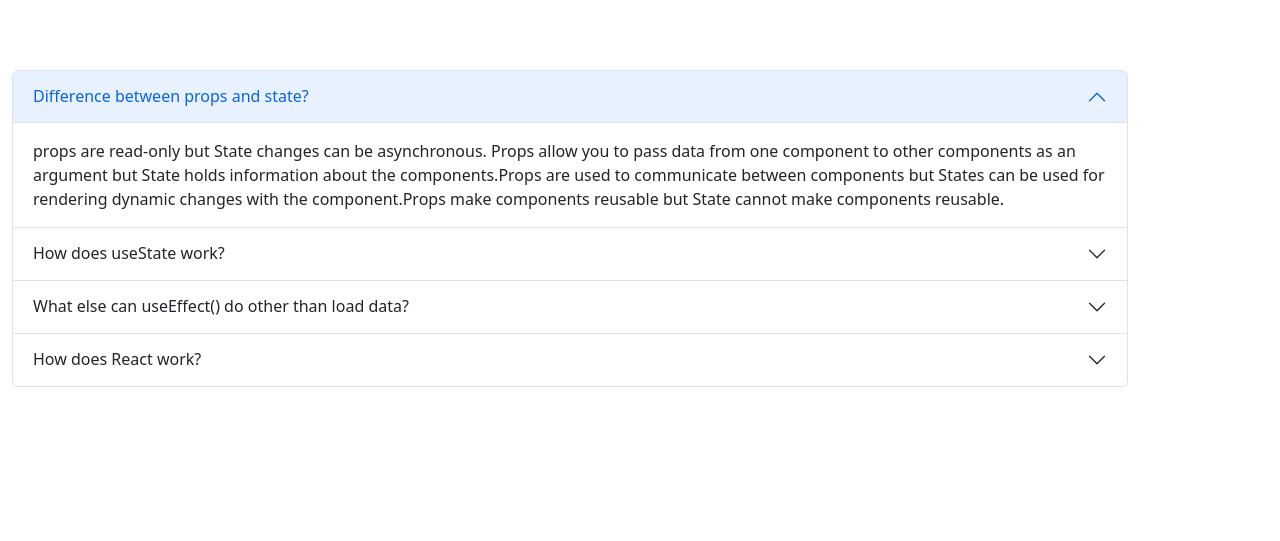
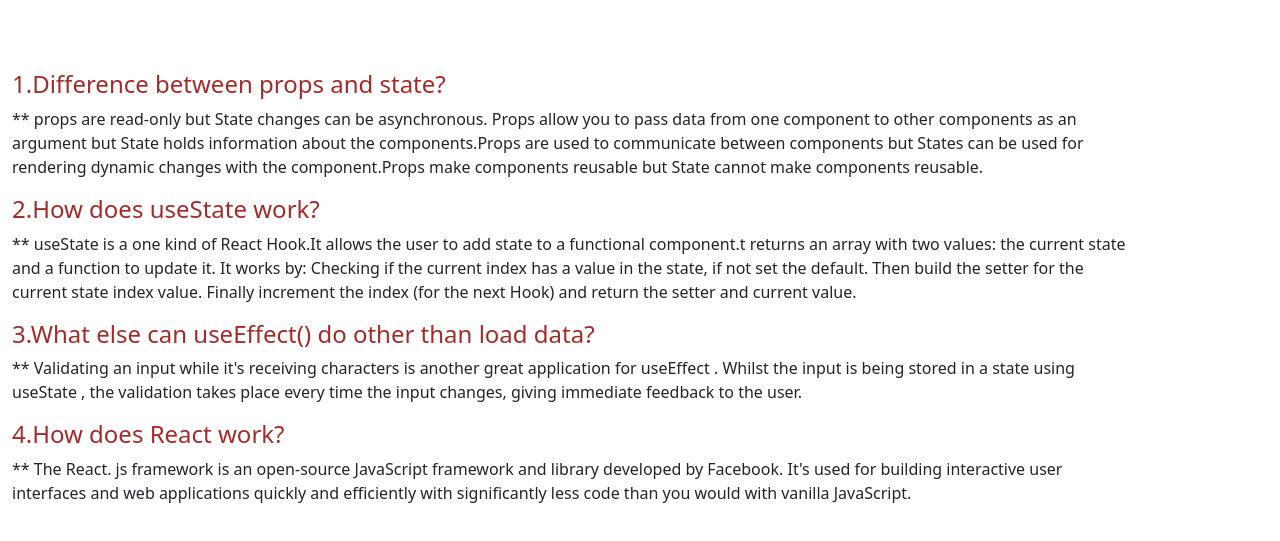
Before and after one commit to ShahidaAkter1/knowledge-cafe, a React (Vite) app: page / in a window 1280 px wide. Shown: the part 2033-2574 px from the top of the page. Before the commit the page ends 2468 px from the top, so only its background shows below. Built offline with nearby package versions, Linux system fonts and the light colour scheme.

Commit message:
Question Answer all added

```diff
--- /dev/null
+++ b/src/components/QuestionAnswer/QuestionAnswer.css
@@ -0,0 +1,3 @@
+.questionAnswer h4{
+    color: brown;
+}
--- a/src/components/QuestionAnswer/QuestionAnswer.jsx
+++ b/src/components/QuestionAnswer/QuestionAnswer.jsx
@@ -1,61 +1,23 @@
 import React from 'react';
+import './QuestionAnswer.css'
 
 const QuestionAnswer = () => {
     return (
-        <>
-            <div class="accordion my-5 container" id="accordionExample">
-  <div class="accordion-item">
-    <h2 class="accordion-header">
-      <button class="accordion-button" type="button" data-bs-toggle="collapse" data-bs-target="#collapseOne" aria-expanded="true" aria-controls="collapseOne">
-       Difference between props and state?
-      </button>
-    </h2>
-    <div id="collapseOne" class="accordion-collapse collapse show" data-bs-parent="#accordionExample">
-      <div class="accordion-body">
-        props are read-only but State changes can be asynchronous.
-        Props allow you to pass data from one component to other components as an argument but State holds information about the components.Props are used to communicate between components but States can be used for rendering dynamic changes with the component.Props make components reusable but State cannot make components reusable.
-      </div>
-    </div>
-  </div>
-  <div class="accordion-item">
-    <h2 class="accordion-header">
-      <button class="accordion-button collapsed" type="button" data-bs-toggle="collapse" data-bs-target="#collapseTwo" aria-expanded="false" aria-controls="collapseTwo">
-       How does useState work?
-      </button>
-    </h2>
-    <div id="collapseTwo" class="accordion-collapse collapse" data-bs-parent="#accordionExample">
-      <div class="accordion-body">
-        useState is a one kind of React Hook.It allows user to add state to a functional component.t returns an array with two values: the current state and a function to update it.
+        <div className='container questionAnswer my-5'>
+          <h4>1.Difference between props and state?</h4>
+          <p>** props are read-only but State changes can be asynchronous.
+        Props allow you to pass data from one component to other components as an argument but State holds information about the components.Props are used to communicate between components but States can be used for rendering dynamic changes with the component.Props make components reusable but State cannot make components reusable.</p>
+        <h4>2.How does useState work?</h4>
+        <p>** useState is a one kind of React Hook.It allows the user to add state to a functional component.t returns an array with two values: the current state and a function to update it.
         It works by: Checking if the current index has a value in the state, if not set the default. Then build the setter for the current state index value. Finally increment the index (for the next Hook) and return the setter and current value.
-      </div>
-    </div>
-  </div>
-  <div class="accordion-item">
-    <h2 class="accordion-header">
-      <button class="accordion-button collapsed" type="button" data-bs-toggle="collapse" data-bs-target="#collapseThree" aria-expanded="false" aria-controls="collapseThree">
-        What else can useEffect() do other than load data?
-      </button>
-    </h2>
-    <div id="collapseThree" class="accordion-collapse collapse" data-bs-parent="#accordionExample">
-      <div class="accordion-body">
-        <strong>This is the third item's accordion body.</strong> It is hidden by default, until the collapse plugin adds the appropriate classes that we use to style each element. These classes control the overall appearance, as well as the showing and hiding via CSS transitions. You can modify any of this with custom CSS or overriding our default variables. It's also worth noting that just about any HTML can go within the <code>.accordion-body</code>, though the transition does limit overflow.
-      </div>
-    </div>
-  </div>
-  <div class="accordion-item">
-    <h2 class="accordion-header">
-      <button class="accordion-button collapsed" type="button" data-bs-toggle="collapse" data-bs-target="#collapseThree" aria-expanded="false" aria-controls="collapseThree">
-        How does React work?
-      </button>
-    </h2>
-    <div id="collapseThree" class="accordion-collapse collapse" data-bs-parent="#accordionExample">
-      <div class="accordion-body">
-        <strong>This is the third item's accordion body.</strong> It is hidden by default, until the collapse plugin adds the appropriate classes that we use to style each element. These classes control the overall appearance, as well as the showing and hiding via CSS transitions. You can modify any of this with custom CSS or overriding our default variables. It's also worth noting that just about any HTML can go within the <code>.accordion-body</code>, though the transition does limit overflow.
-      </div>
-    </div>
-  </div>
-</div>
-        </>
+        </p>
+        <h4>3.What else can useEffect() do other than load data?</h4>
+        <p>** Validating an input while it's receiving characters is another great application for useEffect . Whilst the input is being stored in a state using useState , the validation takes place every time the input changes, giving immediate feedback to the user.
+        </p>
+        <h4>4.How does React work?</h4>
+        <p>** The React. js framework is an open-source JavaScript framework and library developed by Facebook. It's used for building interactive user interfaces and web applications quickly and efficiently with significantly less code than you would with vanilla JavaScript.
+</p>
+        </div>
     );
 };
 
```
